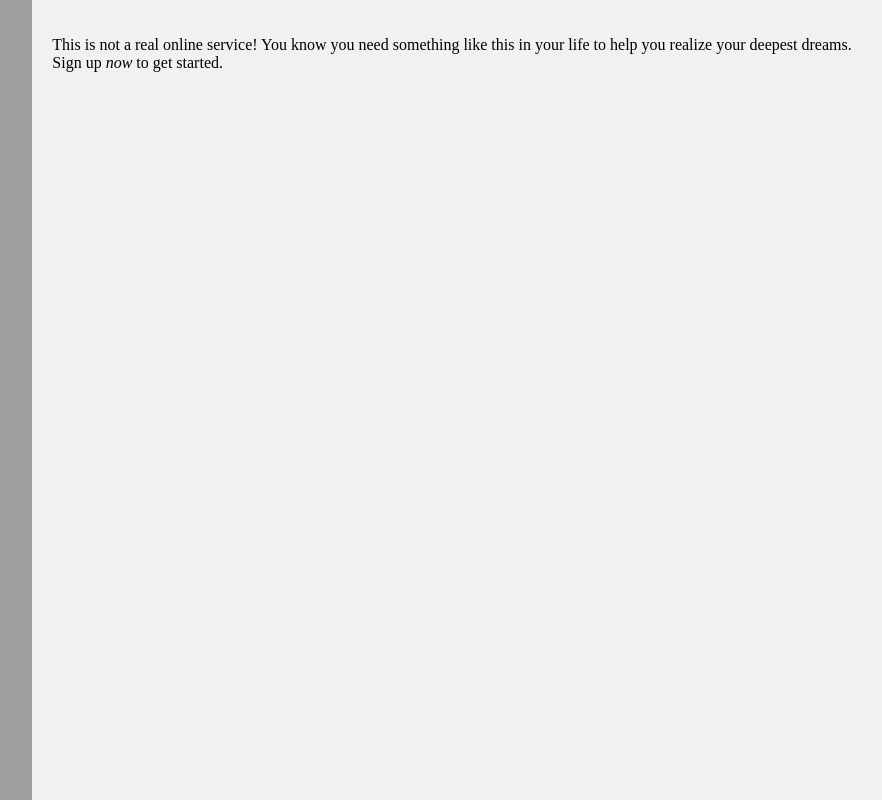
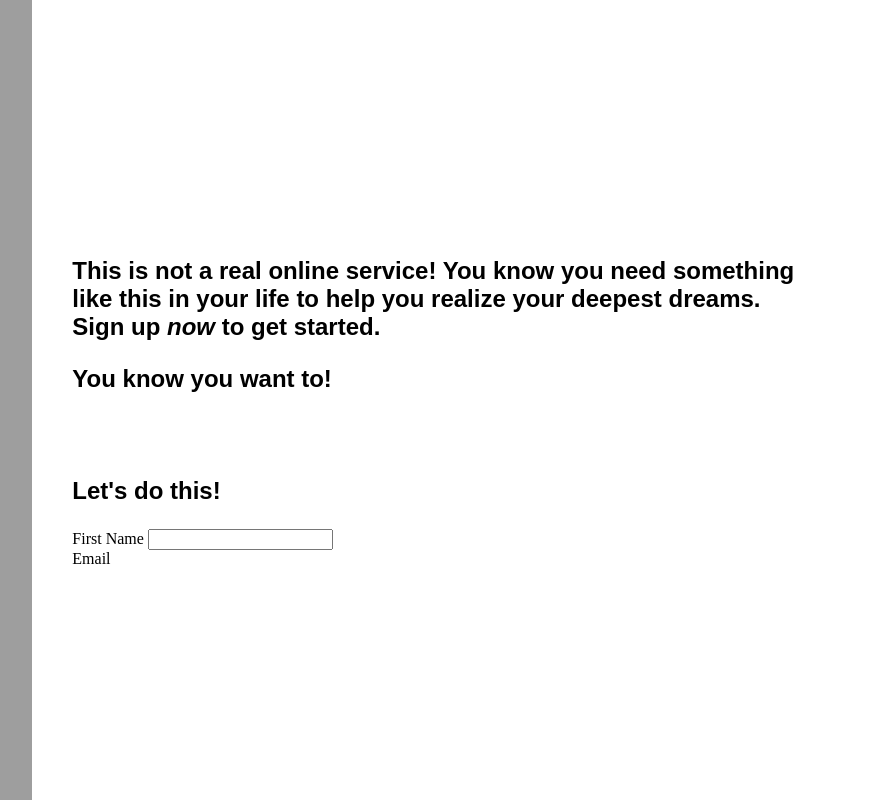
Before and after one commit to PaulBerger56/sign-up-form, a plain HTML site: page index.html in a window 1280 px wide. Shown: the whole page, without its empty margins (381-1263 px from the left). Drawn offline with Linux system fonts and the light colour scheme; grey boxes are pictures that could not be loaded.

Commit message:
Start creating the form

```diff
--- a/index.html
+++ b/index.html
@@ -9,13 +9,28 @@
 <body>
     <div id="container">
         <div id="left-side">
-            <img id="background-img" src="images/neon-background.jpg" alt="">
         </div>
         <div id="right-side">
             <div class="right-container">
                 <div class="top-paragraph">
                     <p>This is not a real online service! You know you need something like this in your life to help you realize your deepest dreams.
                     <br> Sign up <i>now</i> to get started.</p>
+                    <p>You know you want to!</p>
+                </div>
+                <br>
+                <br>
+                <div class="info-area">
+                    <p>Let's do this!</p>
+                    <form action="#" method="get">
+                        <div class="left-column">
+                            <label for="first_name">First Name</label>
+                            <input type="text" id="first_name" name="first_name">
+                            <br>
+
+                            <label for="email">Email</label>
+                        </div>
+                    </form>
+
                 </div>
             </div>
         </div>
--- a/style.css
+++ b/style.css
@@ -15,6 +15,9 @@ body, html {
     padding: 0;
     margin: 0;
     overflow: hidden;
+    background-image: url(images/neon-background.jpg);
+    background-size: cover;
+    background-position: center;
 }
 
 #background-img {
@@ -26,5 +29,19 @@ body, html {
 #right-side {
     flex: 2;
     padding: 20px;
-    background-color: #f1f1f1;
+    align-self: center;
 }
+
+.right-container {
+    padding: 20px;
+}
+
+.top-paragraph {
+    max-width: 750px;
+}
+
+p {
+    font-size: 1.5em;
+    font-family: sans-serif;
+    font-weight: 900;
+}
```
